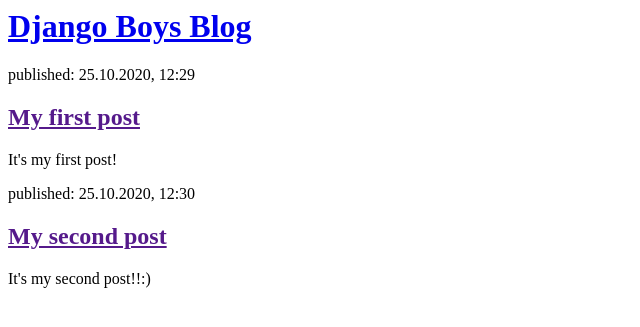
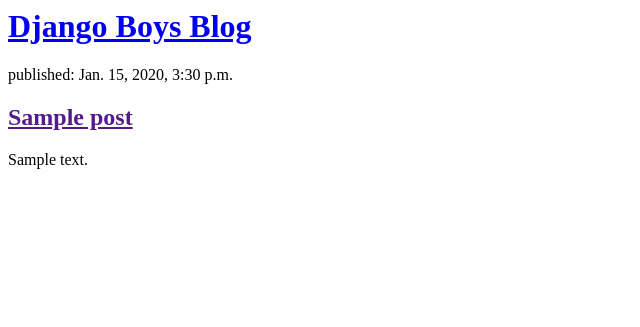
Before and after one commit to theyashl/my-first-blog, a Django app: page / in a window 1280 px wide. Shown: the top 327 px of the page, without its empty margins (0-640 px from the left). Run offline with Django 3.2, Linux system fonts and the light colour scheme; tables that the repository leaves empty hold one stand-in row (values such as "Sample post").

Commit message:
Modified templates to display posts from database.

```diff
--- a/blog/templates/blog/post_list.html
+++ b/blog/templates/blog/post_list.html
@@ -7,7 +7,7 @@
             <h1><a href="/">Django Boys Blog</a></h1>
         </div>
 
-        <div>
+ <!--       <div>
             <p>published: 25.10.2020, 12:29</p>
             <h2><a href="">My first post</a></h2>
             <p>It's my first post!</p>
@@ -17,6 +17,14 @@
             <p>published: 25.10.2020, 12:30</p>
             <h2><a href="">My second post</a></h2>
             <p>It's my second post!!:)</p>
-        </div>
+        </div> -->
+	{% for post in posts %}
+		<div>
+			<p>published: {{ post.published_date }}</p>
+			<h2><a href="">{{ post.title }}</a></h2>
+			<p>{{ post.text|linebreaksbr }}</p>
+		</div>
+	{% endfor %}
+
     </body>
 </html>
--- a/blog/views.py
+++ b/blog/views.py
@@ -1,5 +1,8 @@
 from django.shortcuts import render
+from django.utils import timezone
+from .models import Post
 
 # Create your views here.
 def post_list(request):
-	return render(request, 'blog/post_list.html', {})
+	posts = Post.objects.filter(published_date__lte=timezone.now()).order_by('published_date')
+	return render(request, 'blog/post_list.html', {'posts': posts})
```
